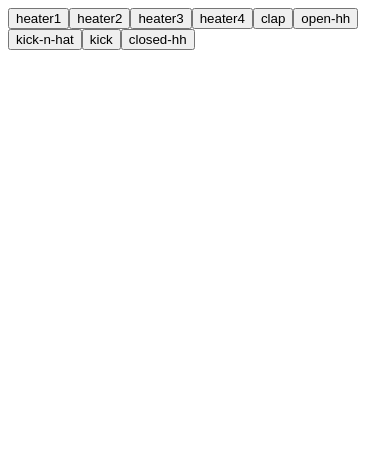
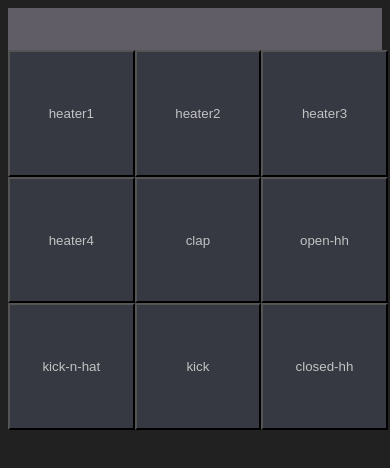
Before and after one commit to shochmut/drum_machine, a React (Create React App) app: page / in a window 390 px wide. Shown: the top 468 px of the page. Built offline with nearby package versions, Linux system fonts and the light colour scheme; no server answers.

Commit message:
2 files modified, 1 added, 1 deleted

```diff
--- a/src/App.js
+++ b/src/App.js
@@ -1,7 +1,9 @@
 import React from "react";
 import useState from 'react';
-import "./style.css";
+import "./style.scss";
 import useSound from 'use-sound';
+import Button from 'react-bootstrap/Button';
+
 
 
 export default function App() {
@@ -9,7 +11,7 @@ export default function App() {
     <div id='drum-machine'>
       <div id='display'>
       </div>
-      <DrumPad />
+      <DrumPad/>
     </div>
   );
 }
@@ -31,9 +33,14 @@ function DrumPad() {
   //const [drum, setDrum] = useState('');
 
   return (
-    <div>
+    <div className='drum-pads'>
         {drums.map(function (item) {
-          return <button>{item.id}</button>;
+          const [play] = useSound(item.sound)
+          return (
+            <div>
+              <Button className='drum-pad' variant='primary' onClick={play}>{item.id}</Button>{' '}
+            </ div>
+          )
         })}
     </div>
   );
--- a/src/style.css
+++ /dev/null
@@ -1,5 +0,0 @@
-h1,
-p {
-  font-family: -apple-system, BlinkMacSystemFont, 'Segoe UI', Roboto, Oxygen,
-    Ubuntu, Cantarell, 'Open Sans', 'Helvetica Neue', sans-serif;
-}
--- /dev/null
+++ b/src/style.scss
@@ -0,0 +1,104 @@
+//FONTS
+@import url(https://fonts.googleapis.com/css?family=Lato);
+@import url(https://fonts.googleapis.com/css?family=Open+Sans);
+
+// COLORS
+$light-grey: #c2c3c3;
+$dark-grey: #615d67;
+$dark-purple: #212121;
+$bright-purple: #9154d0;
+$dark-blue: #363842;
+
+html {
+  background-color: $dark-purple;
+  font-family: Lato;
+
+  font-size: 110%;
+
+}
+
+@mixin display-center($type, $justify, $align) {
+  display: $type;
+  justify-content: $justify;
+  align-items: $align;
+}
+
+.content {
+  height: 100vh;
+
+  @include display-center(flex, center, center);
+}
+
+#drum-machine {
+  background-color: $dark-grey;
+  //height: 50vh;
+  //width: 50vh;
+
+  display: flex;
+
+  @media only screen and (max-width: 500px) {
+    flex-direction: column;
+  }
+}
+
+.controls {
+  //height: 100%;
+  width: 20vh;
+
+  @include display-center(flex, center, center);
+
+  @media only screen and (max-width: 500px) {
+    width: 100%;
+    height: 10vh;
+  }
+}
+
+#display {
+  color: white;
+  font-size: 0.8rem;
+  text-transform: uppercase;
+  transform: rotate(90deg);
+
+  @media only screen and (max-width: 500px) {
+    transform: rotate(0deg);
+    height: 5vh;
+    width: 100%;
+    @include display-center(flex, center, center);
+  }
+
+    @media only screen and (max-height: 550px) {
+    font-size: 0.6rem;
+
+  }
+}
+
+.drum-pads {
+  order: -1;
+  display: grid;
+  grid-template-rows: 1fr 1fr 1fr;
+  grid-template-columns: 1fr 1fr 1fr;
+
+  @media only screen and (max-width: 500px) {
+    order: 0;
+  }
+}
+
+.drum-pad {
+  @include display-center(flex, center, center);
+
+  height: 15vh;
+  width: 15vh;
+  color: $light-grey;
+  background-color: $dark-blue;
+
+  transition: all 0.2s;
+  cursor: pointer;
+
+  &:active {
+    // USAR JS PARA ISTO
+    color: white;
+    background-color: $bright-purple;
+    box-shadow: 1px 1px 20px 2px $bright-purple;
+    z-index: 10;
+  }
+}
```
Also changed, not shown: package.json (+7 -1 lines).
